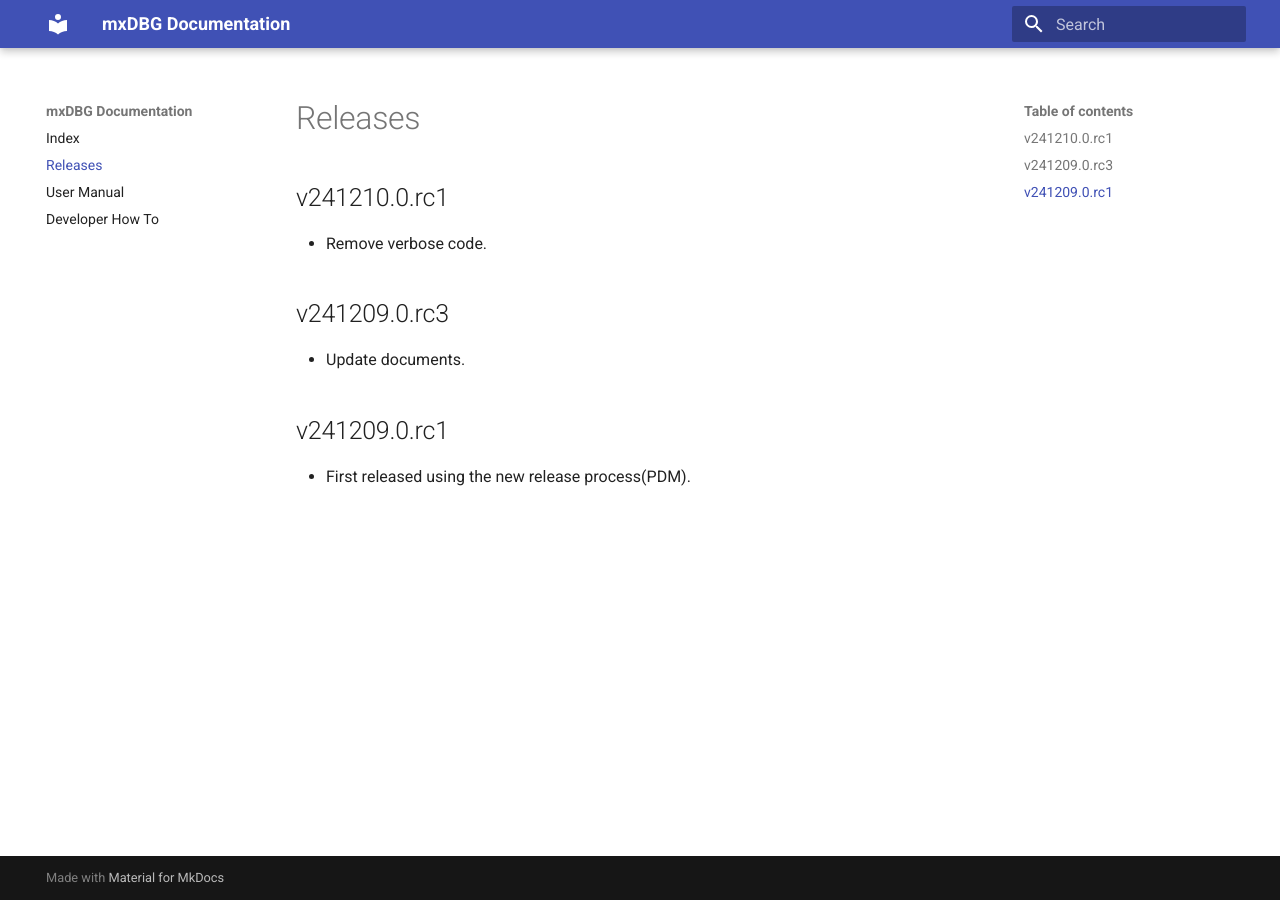
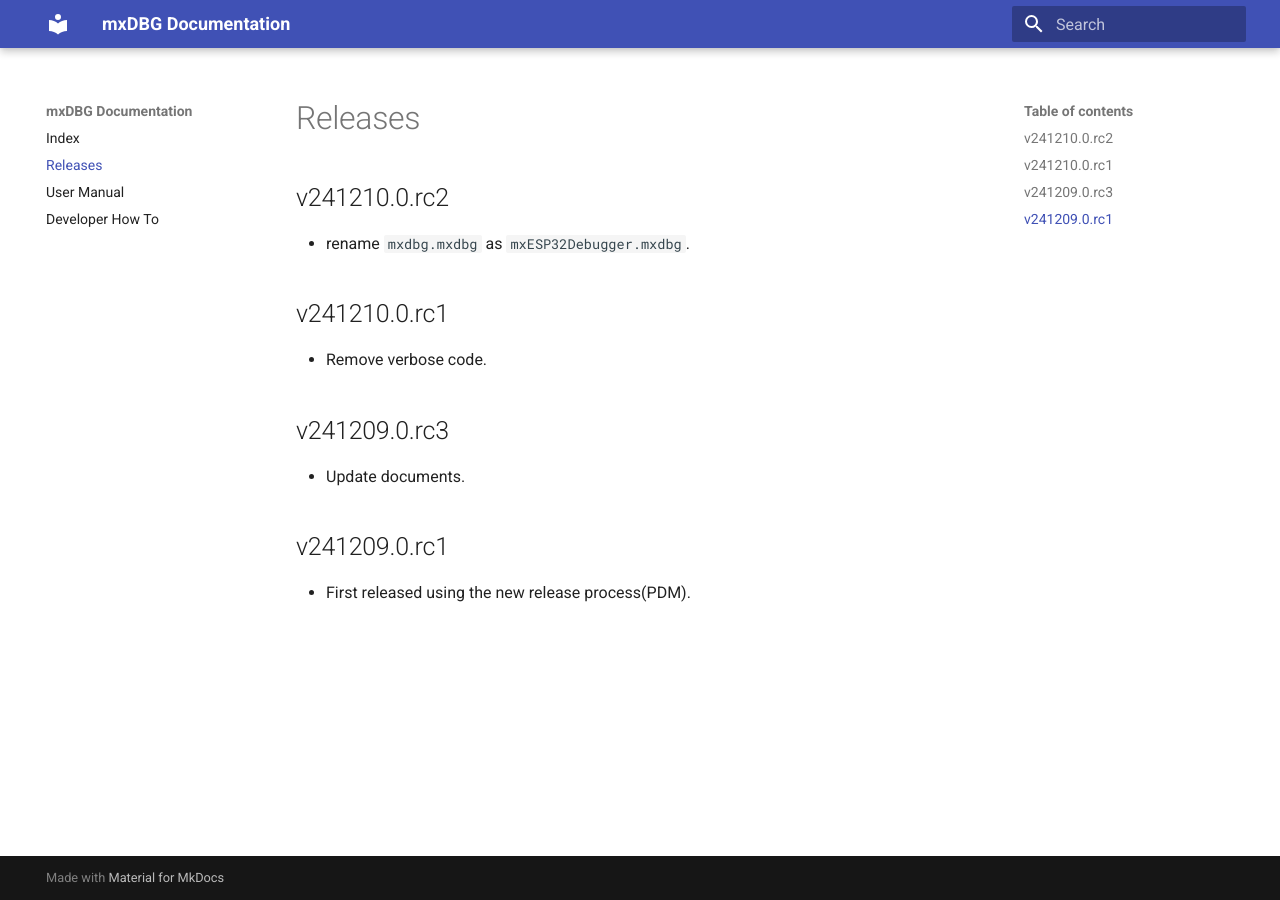
Before and after one commit to Liewzheng/mxdbg, an MkDocs documentation site: the page built from docs/releases.md, in a window 1280 px wide. Built offline with MkDocs 1.6.1 and Material for MkDocs 9.7.7, drawn with Linux system fonts in a browser that asks for light colours.

Commit message:
update release information

```diff
--- a/docs/releases.md
+++ b/docs/releases.md
@@ -1,4 +1,8 @@
 # Releases
+
+## v241210.0.rc2
+
+- rename `mxdbg.mxdbg` as `mxESP32Debugger.mxdbg`.
 
 ## v241210.0.rc1
 
```
